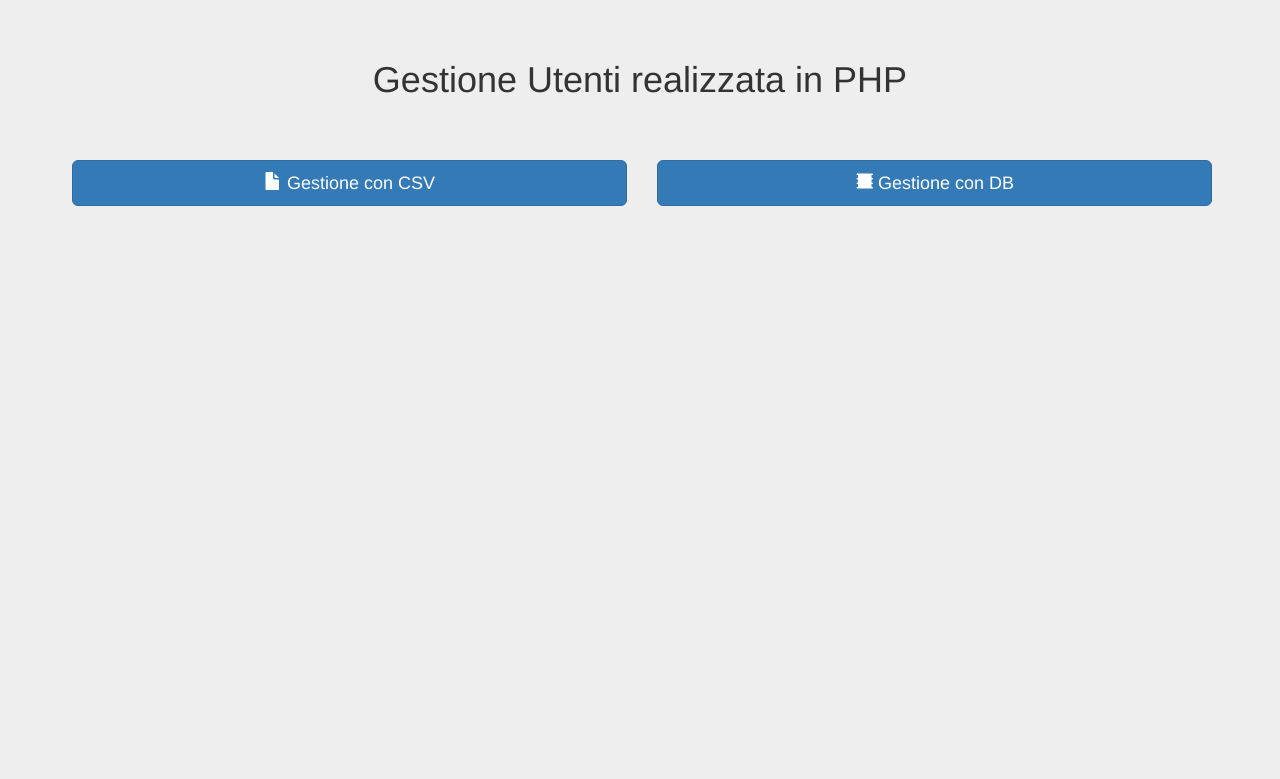
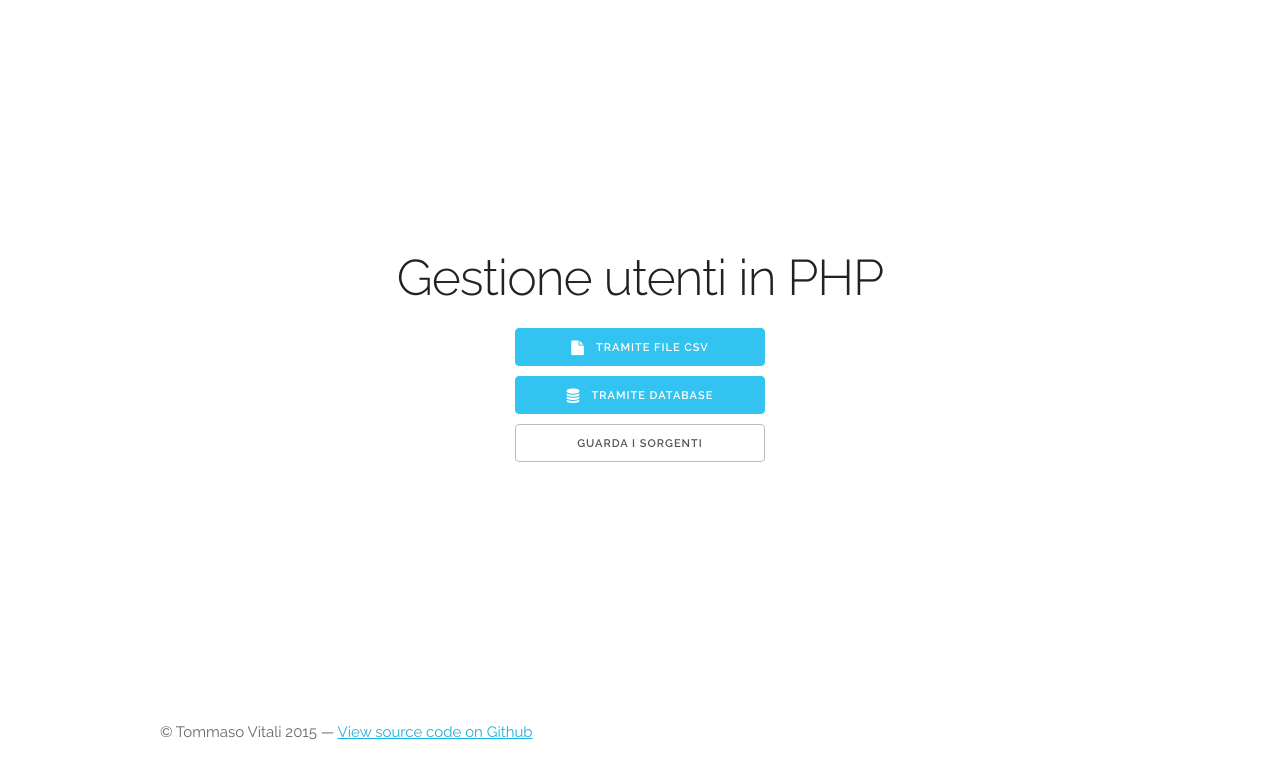
Before and after one commit to tommivitali/GestioneUtenti, a PHP site: page / in a window 1280 px wide. Shown: the top 779 px of the page. Run offline with PHP 8.4, Linux system fonts and the light colour scheme; some libraries are stand-ins or nearby versions.

Commit message:
Changed framework

```diff
--- /dev/null
+++ b/css/custom.css
@@ -0,0 +1,15 @@
+.vertical-center {
+  min-height: 90%;
+  min-height: 90vh;
+  display: flex;
+  align-items: center;
+  justify-content: center;
+  flex-direction: column;
+  display: -webkit-flex; /* For Safari */
+  -webkit-justify-content: center; /* For Safari */
+  -webkit-align-items: center; /* For Safari */
+}
+
+.footer p {
+	color: #666;
+}
--- a/css/style.css
+++ /dev/null
@@ -1,57 +0,0 @@
-body {
-  padding-top: 40px;
-  padding-bottom: 40px;
-  background-color: #eee;
-}
-
-.form-signin {
-  max-width: 330px;
-  padding: 15px;
-  margin: 0 auto;
-}
-.form-signin .form-signin-heading,
-.form-signin .checkbox {
-  margin-bottom: 10px;
-}
-.form-signin .checkbox {
-  font-weight: normal;
-}
-.form-signin .form-control {
-  position: relative;
-  height: auto;
-  -webkit-box-sizing: border-box;
-     -moz-box-sizing: border-box;
-          box-sizing: border-box;
-  padding: 10px;
-  font-size: 16px;
-}
-.form-signin .form-control:focus {
-  z-index: 2;
-}
-.form-signin input[type="text"] {
-  margin-bottom: -1px;
-  border-bottom-right-radius: 0;
-  border-bottom-left-radius: 0;
-}
-.form-signin input[type="password"] {
-  margin-bottom: 10px;
-  border-top-left-radius: 0;
-  border-top-right-radius: 0;
-}
-
-/* centered columns styles */
-.row-centered {
-    text-align:center;
-}
-.col-centered {
-    display:inline-block;
-    float:none;
-    /* reset the text-align */
-    text-align:left;
-    /* inline-block space fix */
-    margin-right:-4px;
-}
-
-h1{
-  padding-bottom: 50px;
-}
--- a/footer.php
+++ b/footer.php
@@ -1,3 +1,8 @@
-    </div> <!-- /container -->
-  </body>
+      </div>
+    </section>
+    <section class="footer">
+    	<p>&copy; Tommaso Vitali 2015 &mdash; <a target="_blank" href="https://github.com/tommivitali/GestioneUtenti">View source code on Github</a></p>
+    </section>
+  </div>
+</body>
 </html>
--- a/header.php
+++ b/header.php
@@ -2,15 +2,21 @@
 <html>
 <head>
   <meta charset="utf-8">
-    <meta http-equiv="X-UA-Compatible" content="IE=edge">
+  <title>Gestione Utenti</title>
   <meta name="viewport" content="width=device-width, initial-scale=1">
-    <title>Gestione Utenti PHP</title>
-    <link href="https://maxcdn.bootstrapcdn.com/bootstrap/3.3.6/css/bootstrap.min.css" rel="stylesheet">
-    <link href="css/style.css" rel="stylesheet">
-    <!--[if lt IE 9]>
-      <script src="https://oss.maxcdn.com/html5shiv/3.7.2/html5shiv.min.js"></script>
-      <script src="https://oss.maxcdn.com/respond/1.4.2/respond.min.js"></script>
-    <![endif]-->
+  <link href='//fonts.googleapis.com/css?family=Raleway:400,300,600' rel='stylesheet' type='text/css'>
+
+  <!-- CSS –––––––––––––––––––––––––––––––––––––––––––––––––– -->
+  <link rel="stylesheet" href="css/custom.css">
+  <link rel="stylesheet" href="https://cdnjs.cloudflare.com/ajax/libs/normalize/3.0.3/normalize.min.css">
+  <link rel="stylesheet" href="https://cdnjs.cloudflare.com/ajax/libs/skeleton/2.0.4/skeleton.min.css">
+  <link rel="stylesheet" href="https://cdnjs.cloudflare.com/ajax/libs/font-awesome/4.5.0/css/font-awesome.min.css">
+
+  <!-- JS –––––––––––––––––––––––––––––––––––––––––––––––––– -->
+  <script src="//ajax.googleapis.com/ajax/libs/jquery/2.1.1/jquery.min.js"></script>
+  <script src="https://google-code-prettify.googlecode.com/svn/loader/run_prettify.js"></script>
 </head>
 <body>
   <div class="container">
+    <section class="header">
+    	<div class="vertical-center">
--- a/index.php
+++ b/index.php
@@ -1,17 +1,6 @@
-<?php
-  require_once 'header.php';
-?>
-  <div class="row row-centered">
-    <h1>Gestione Utenti realizzata in PHP</h1>
-  </div>
-  <div class="row row-centered">
-    <div class="col-xs-6 col-centered">
-      <button class="btn btn-lg btn-primary btn-block" onclick="location.href='./CSV/'"><span class="glyphicon glyphicon-file"></span> Gestione con CSV</button>
-    </div>
-    <div class="col-xs-6 col-centered">
-      <button class="btn btn-lg btn-primary btn-block" onclick="location.href='./DB/'"><span class="glyphicon glyphicon-oil"></span> Gestione con DB</button>
-    </div>
-  </div>
-<?php
-  require_once 'footer.php';
-?>
+<?php require_once 'header.php' ?>
+	      <h1 class="title">Gestione utenti in PHP</h2>
+	      <a style="width:250px;" class="button button-primary" href="./CSV/"><i class="fa fa-file fa-lg"></i>&nbsp;&nbsp;&nbsp;Tramite file CSV</a>
+	      <a style="width:250px;" class="button button-primary" href="./DB/"><i class="fa fa-database fa-lg"></i>&nbsp;&nbsp;&nbsp;Tramite Database</a>
+	      <a style="width:250px;" class="button" href="https://github.com/tommivitali/GestioneUtenti" target="_blank">Guarda i sorgenti</a>
+<?php require_once 'footer.php' ?>
```
Lines whose indentation alone changed are shown as unchanged.
